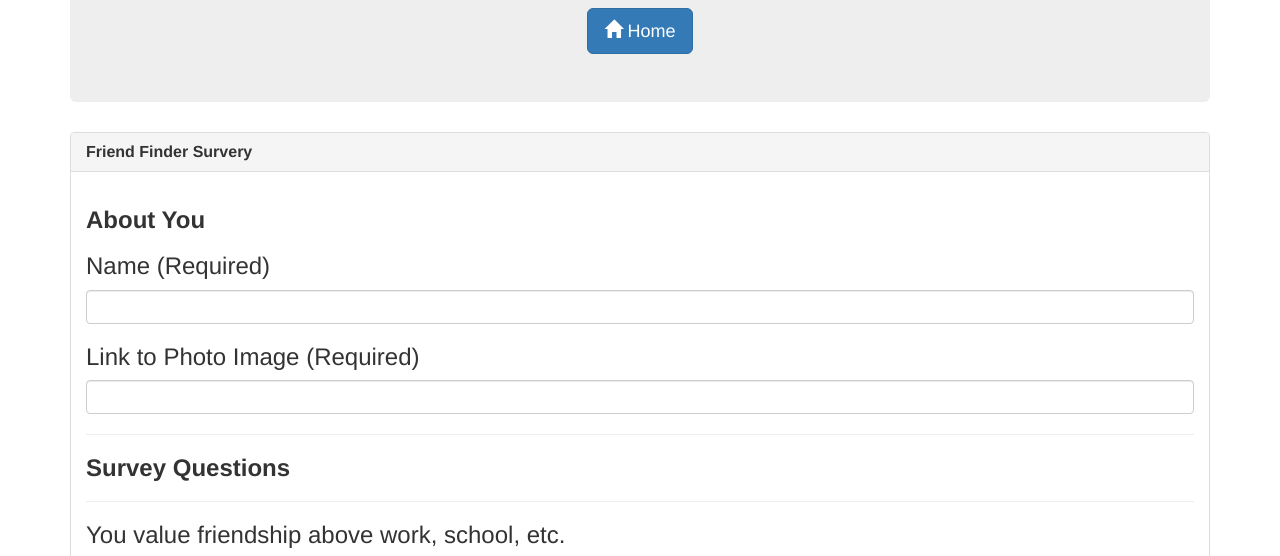
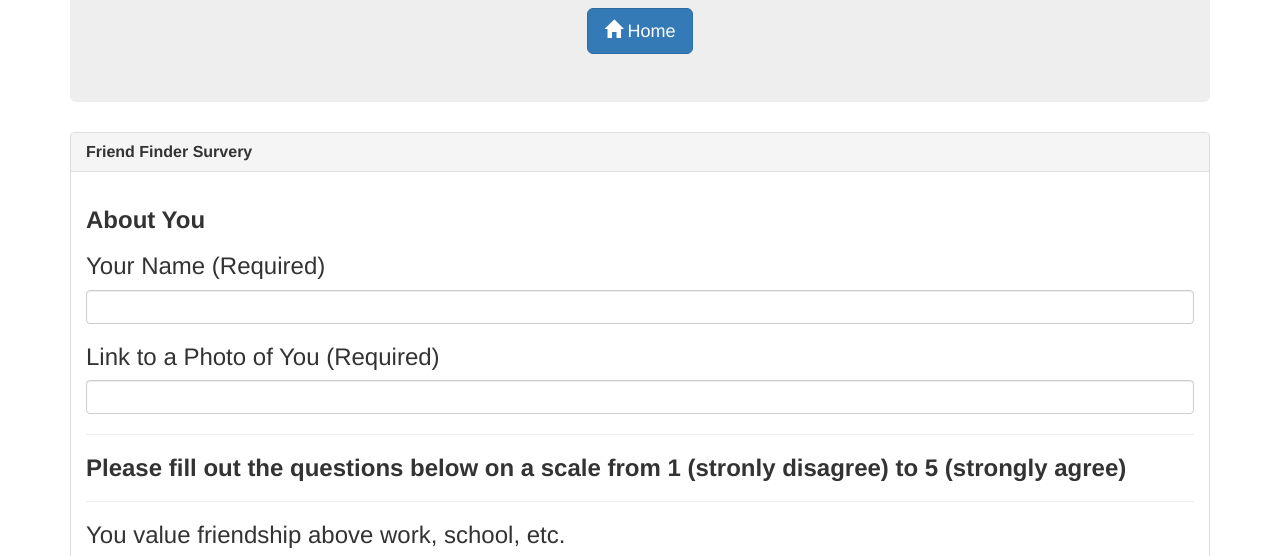
Before and after one commit to ebresler/FriendFinder, a plain HTML site: page app/public/survey.html in a window 1280 px wide. Shown: the part 233-789 px from the top of the page. Drawn offline with nearby package versions, Linux system fonts and the light colour scheme.

Commit message:
final push

```diff
--- a/app/public/survey.html
+++ b/app/public/survey.html
@@ -5,7 +5,7 @@
     <meta charset="UTF-8">
     <title>Survey Page</title>
 
-    <!-- Latest compiled and minified CSS -->
+    <!-- Bootstrap -->
     <link rel="stylesheet" href="https://maxcdn.bootstrapcdn.com/bootstrap/3.3.7/css/bootstrap.min.css">
 
 </head>
@@ -22,14 +22,12 @@
 
             <div class="text-center">
                 <a href="/">
-                    <button type="button" class="btn btn-lg btn-primary">
-                        <span class="glyphicon glyphicon-home"></span> Home</button></a>
+                    <button type="button" class="btn btn-lg btn-primary"> <span class="glyphicon glyphicon-home"></span> Home</button></a>
             </div>
         </div>
         <div class="row">
             <div class="col-lg-12">
 
-                <!-- Friends Page -->
                 <div class="panel panel-default">
 
                     <div class="panel-heading">
@@ -40,14 +38,14 @@
                         <form role="form">
 
                             <h3><strong>About You</strong></h3>
-                            <h3>Name (Required)</h3>
+                            <h3>Your Name (Required)</h3>
                             <input type="text" name="" id="name" class="form-control" required>
 
-                            <h3>Link to Photo Image (Required)</h3>
+                            <h3>Link to a Photo of You (Required)</h3>
                             <input type="text" name="" id="photo" class="form-control" required>
                             <hr>
 
-                            <h3><strong>Survey Questions</strong></h3>
+                            <h3><strong>Please fill out the questions below on a scale from 1 (stronly disagree) to 5 (strongly agree)</strong></h3>
                             <hr>
 
                             <h3>You value friendship above work, school, etc.</h3>
@@ -166,11 +164,10 @@
 
             </div>
         </div>
-        <!-- Modal -->
+        <!-- FriendFinder Modal-->
         <div id="resultsModal" class="modal" role="dialog">
             <div class="modal-dialog">
 
-                <!-- Modal content-->
                 <div class="modal-content">
                     <div class="modal-header">
                         <button type="button" class="close" data-dismiss="modal">X</button>
@@ -178,7 +175,7 @@
                     </div>
                     <div class="modal-body">
                         <h2 id="matchName"></h2>
-                        <img id="matchImg" src="" alt="" height="350" width="300">
+                        <img id="matchImg" src="" alt="" height="300" width="300">
                     </div>
                     <div class="modal-footer">
                         <button type="button" class="btn btn-default" id="closeModal" data-dismiss="modal">Close</button>
@@ -197,20 +194,19 @@
 
     </div>
 
-    <!-- jQuery Reference -->
+    <!-- jQuery  -->
     <script src="https://code.jquery.com/jquery-2.2.3.min.js"></script>
 
-    <!-- Latest compiled and minified JavaScript -->
+    <!-- JavaScript -->
     <script src="https://maxcdn.bootstrapcdn.com/bootstrap/3.3.7/js/bootstrap.min.js"></script>
     <script>
-        // Grab the URL of the website
+
         var currentURL = window.location.origin;
-        // Capture the form inputs
+
         $("#submit").on("click", function () {
-            //event.preventDefault();
 
             if (($('#name').val().trim() !== "") && ($('#photo').val().trim() !== "")) {
-                // Create an object for the user's data
+                // Create object for new user inputs
                 var userData = {
                     name: $("#name").val(),
                     photo: $("#photo").val(),
@@ -226,6 +222,7 @@
 
                     // Show the modal with the best match
                     $("#resultsModal").modal('toggle');
+
                     // clear the input fields in the form
                     $("#name").val("");
                     $("#photo").val("");
@@ -240,7 +237,6 @@
             return false;
         });
 
-        // modal logic
         $('#closeModal').click(function () {
             $.get('/', function (req, res) {
                 location.replace(res);
```
Also changed, not shown: app/public/index.html (+4 -8 lines), app/routing/apiRoutes.js (+5 -15 lines), app/routing/htmlRoutes.js (+5 -7 lines), server.js (+7 -10 lines), 1 other file.
